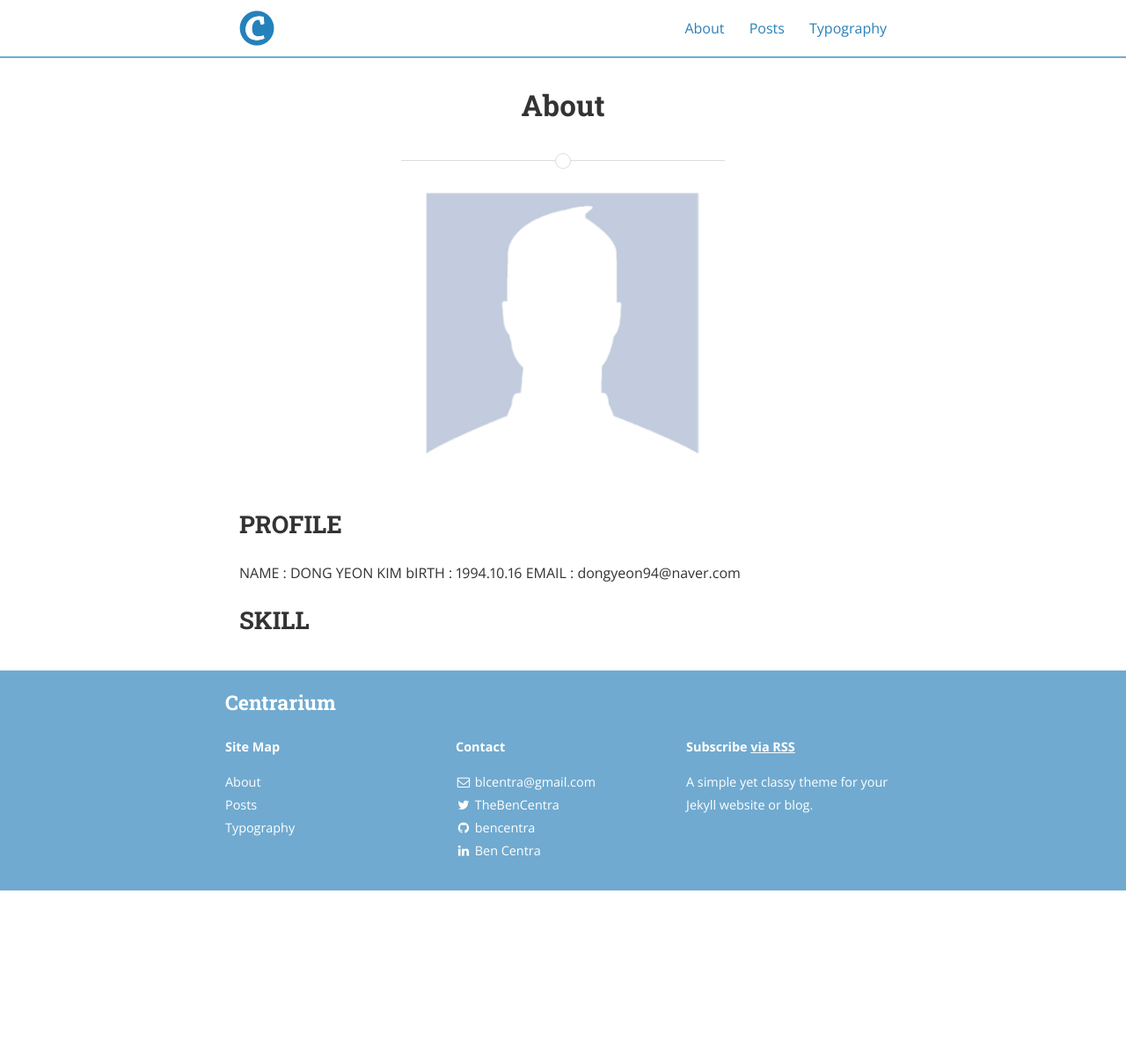
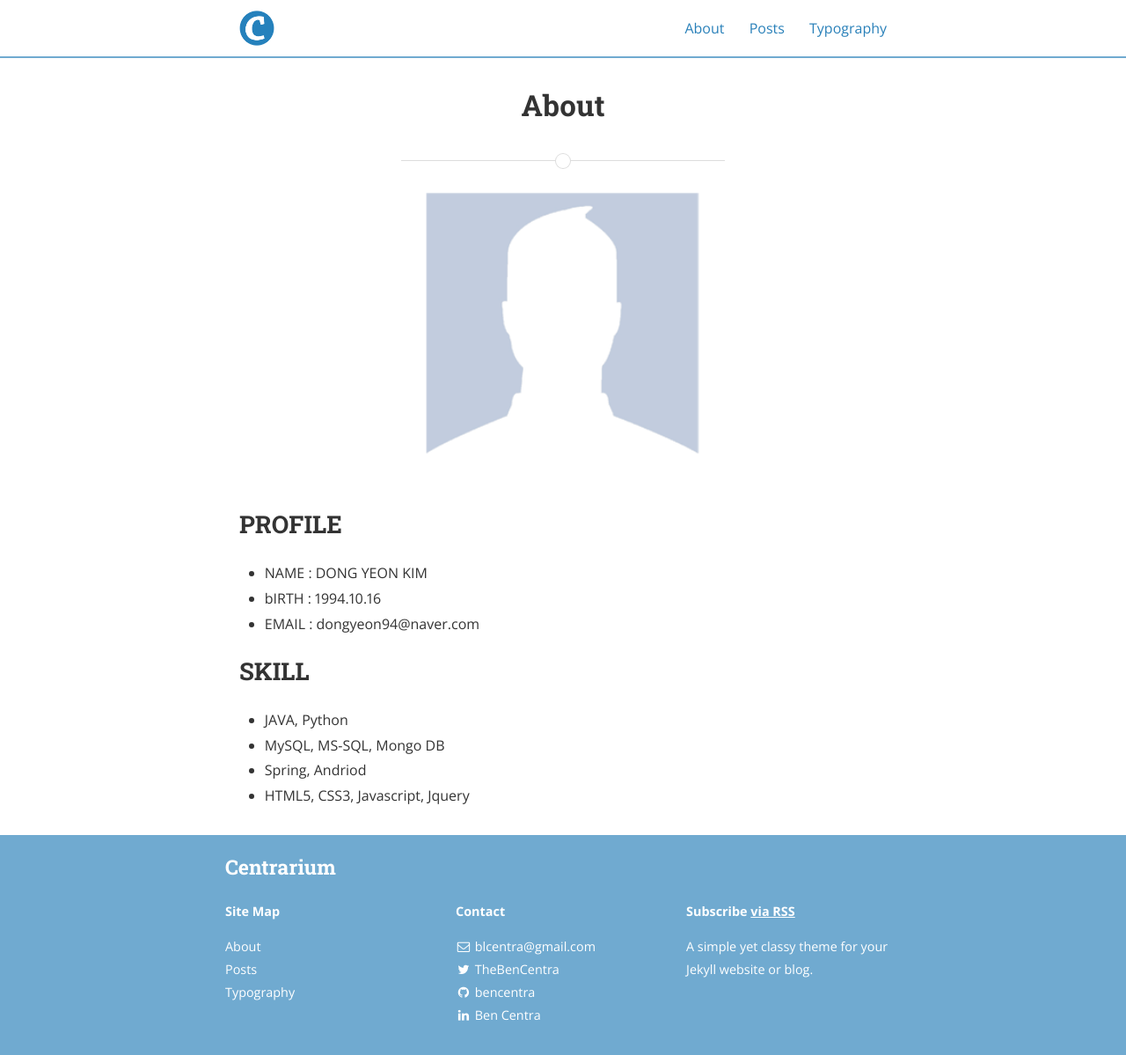
Before and after one commit to dongyeon94/DYblog, a Jekyll site: the page built from about.md, in a window 1280 px wide and 1199 px high. Shown: the whole window at 88% size. Built offline with Jekyll 4.4.1, drawn with Linux system fonts in a browser that asks for light colours; nearby versions of some CDN libraries.

Commit message:
Update about.md

```diff
--- a/about.md
+++ b/about.md
@@ -8,8 +8,12 @@ main_nav: true
 ![alt text]({{ site.baseurl }}/assets/profile-placeholder.gif "Profile Picture"){:.profile}
 
 ## PROFILE
-NAME  : DONG YEON KIM
-bIRTH : 1994.10.16
-EMAIL : dongyeon94@naver.com
+  - NAME  : DONG YEON KIM
+  - bIRTH : 1994.10.16
+  - EMAIL : dongyeon94@naver.com
 
 ## SKILL
+  - JAVA, Python
+  - MySQL, MS-SQL, Mongo DB
+  - Spring, Andriod
+  - HTML5, CSS3, Javascript, Jquery
```
